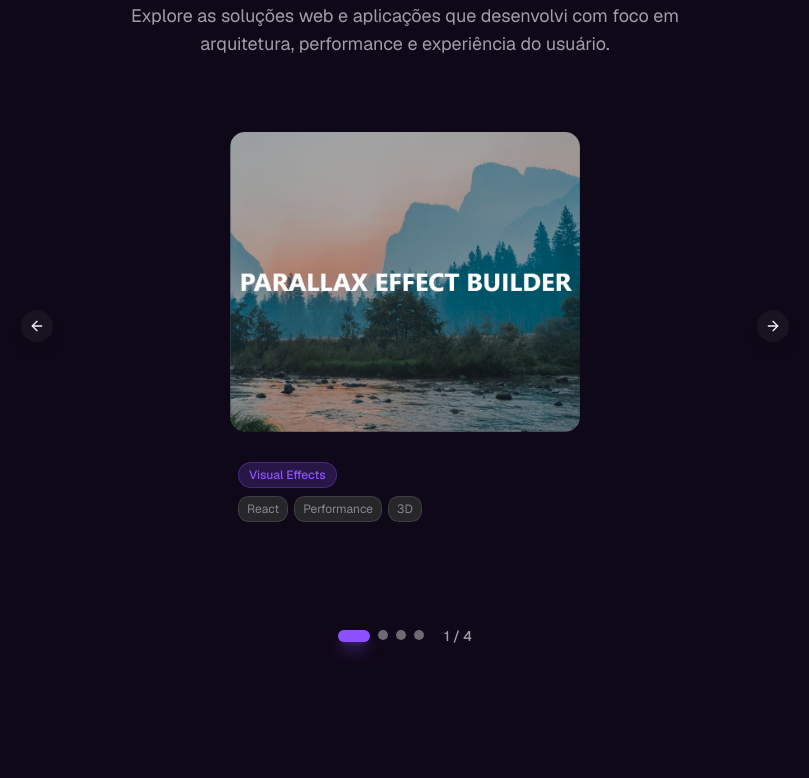
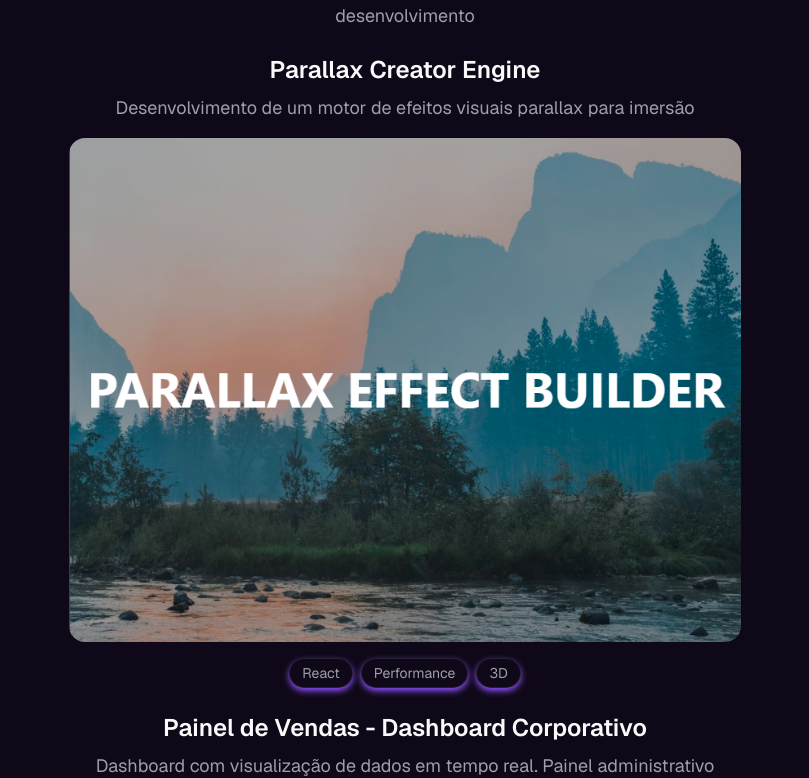
Before and after one commit to joaofelipe-dev/portfolio-joao, a Next.js app: page / in a window 1280 px wide. Shown: the part 1042-1820 px from the top of the page, without its empty margins (235-1044 px from the left). Built offline with nearby package versions, Linux system fonts and the light colour scheme.

Commit message:
Ajustados projetos

```diff
--- a/app/page.jsx
+++ b/app/page.jsx
@@ -1,6 +1,6 @@
 import { Banner } from "@/app/pages/Banner";
 import { Contato } from "@/app/pages/Contato/contato";
-import { ProjetosPage } from "@/app/pages/Projetos";
+import { Projetos } from "@/app/pages/Projetos";
 import { Skills } from "@/app/pages/Skills/skills";
 import { Sobre } from "@/app/pages/Sobre";
 import { BackgroundImage } from "@/components/BackgroundImage";
@@ -11,8 +11,8 @@ export default function Home() {
       <BackgroundImage src="/wallpaper-dark.png" alt="Imagem de fundo" />
       <div className="px-2 md:px-10">
         <Banner />
-        <Stack/>
-        <ProjetosPage />
+        <Stack />
+        <Projetos />
         <Skills />
         <Sobre />
         <Contato />
--- a/app/pages/Projetos/index.jsx
+++ b/app/pages/Projetos/index.jsx
@@ -1,2 +1 @@
-export * from "./projetospage";
 export * from "./projetos";
--- a/app/pages/Projetos/projetos.jsx
+++ b/app/pages/Projetos/projetos.jsx
@@ -1,60 +1,93 @@
 "use client";
-import TiltedCard from "@/components/ui/TiltedCard";
-import React from "react";
+import React, { useState, useEffect } from "react";
+import { motion } from "motion/react";
+import {
+  Carousel,
+  CarouselContent,
+  CarouselItem,
+  CarouselNext,
+  CarouselPrevious,
+} from "@/components/ui/carousel";
 
-export const Projetos = ({ image, title, description, href, tags = [], category = "" }) => {
+const PROJETOS_DATA = [
+  {
+    image: "/parallax.png",
+    title: "Parallax Creator Engine",
+    description:
+      "Desenvolvimento de um motor de efeitos visuais parallax para imersão",
+    href: "./",
+    tags: ["React", "Performance", "3D"],
+    category: "Visual Effects",
+  },
+  {
+    image: "/painel-vendas.png",
+    title: "Painel de Vendas - Dashboard Corporativo",
+    description:
+      "Dashboard com visualização de dados em tempo real. Painel administrativo",
+    href: "./",
+    tags: ["React", "Analytics", "Real-time"],
+    category: "Dashboard",
+  },
+  {
+    image: "/travelgram.png",
+    title: "Travelgram - Perfil de Viagens",
+    description:
+      "Desenvolvimento de um perfil de viagens com design responsivo e interativo.",
+    href: "https://joaofelipe-dev.github.io/Travelgram",
+    tags: ["React", "Responsive", "Design"],
+    category: "Social Profile",
+  },
+  {
+    image: "/pedido-papelaria.png",
+    title: "Pedidos de Papelaria - Sistema de Gestão",
+    description:
+      "Sistema de gestão de pedidos para papelaria com foco em facilidade de uso.",
+    href: "./",
+    tags: ["React", "UX", "Enterprise"],
+    category: "Management System",
+  },
+];
+
+export const Projetos = () => {
   return (
-    <div className="flex flex-col gap-3">
-      <a href={href} target="_blank">
-
-        <TiltedCard
-          imageSrc={image}
-          altText={title}
-          captionText={title}
-          containerHeight="320px"
-          containerWidth="350px"
-          imageHeight="300px"
-          imageWidth="350px"
-          rotateAmplitude={12}
-          scaleOnHover={1.2}
-          showMobileWarning={false}
-          showTooltip={true}
-          displayOverlayContent={true}
-          overlayContent={
-            <div className="flex flex-col gap-2 px-3 py-2">
-              <p className="text-xs font-semibold text-center line-clamp-2">
-                {description}
+    <div className="w-full flex flex-col items-center justify-center mx-auto px-4 py-8">
+      <h2 className="text-3xl md:text-4xl lg:text-5xl font-bold mb-4 text-foreground">
+        Portfólio de Projetos
+      </h2>
+      <p className="text-sm md:text-base lg:text-lg text-muted-foreground text-center max-w-2xl mx-auto mb-6">
+        Uma seleção de projetos que demonstram minha experiência em
+        desenvolvimento
       </p>
-            </div>
-          }
-
+      <div className="flex flex-row flex-wrap w-full gap-6 justify-center">
+        {PROJETOS_DATA.map((projeto, index) => (
+          <div
+            className="flex flex-col items-center text-center justify-between max-w-2xl h-auto aspect-4/3"
+            key={index}
+            {...projeto}
+          >
+            <h3 className="text-2xl font-semibold mb-2 text-foreground">
+              {projeto.title}
+            </h3>
+            <p className="text-lg text-muted-foreground mb-4">
+              {projeto.description}
+            </p>
+            <img
+              src={projeto.image}
+              alt={projeto.title}
+              className="w-full h-full object-cover rounded-2xl"
             />
-      </a>
-
-      {/* Project Info */}
-      <div className="px-2 py-2 flex flex-col gap-2">
-        {/* Category Badge */}
-        {category && (
-          <div className="inline-flex w-fit">
-            <span className="text-xs font-medium px-2.5 py-1 rounded-full bg-primary/20 text-primary border border-primary/30">
-              {category}
-            </span>
-          </div>
-        )}
-
-        {/* Tags */}
-        {tags && tags.length > 0 && (
-          <div className="flex flex-wrap gap-1.5">
-            {tags.map((tag, index) => (
+            <div className="flex flex-wrap gap-2 mt-4">
+              {projeto.tags.map((tag, tagIndex) => (
                 <span
-                key={index}
-                className="text-xs px-2 py-1 rounded-lg bg-muted text-muted-foreground/80 border border-muted-foreground/20 transition-all hover:bg-muted-foreground/10 hover:border-muted-foreground/40"
+                  key={tagIndex}
+                  className="bg-background border text-muted-foreground px-3 py-1 rounded-full drop-shadow-primary drop-shadow-md hover:drop-shadow-lg hover:drop-shadow-primary hover:scale-105 cursor-default text-sm"
                 >
                   {tag}
                 </span>
               ))}
             </div>
-        )}
+          </div>
+        ))}
       </div>
     </div>
   );
--- a/app/pages/Projetos/projetospage.jsx
+++ /dev/null
@@ -1,186 +0,0 @@
-"use client";
-import React, { useState, useEffect } from "react";
-import { Projetos } from "./projetos";
-import { motion } from "motion/react";
-import {
-  Carousel,
-  CarouselContent,
-  CarouselItem,
-  CarouselNext,
-  CarouselPrevious,
-} from "@/components/ui/carousel";
-
-const PROJETOS_DATA = [
-  {
-    image: "/parallax.png",
-    title: "Parallax Creator Engine",
-    description:
-      "Desenvolvimento de um motor de efeitos visuais de alta performance, utilizando manipulação direta de DOM e otimização de renderização para garantir 60 FPS em múltiplos dispositivos.",
-    href: "./",
-    tags: ["React", "Performance", "3D"],
-    category: "Visual Effects"
-  },
-  {
-    image: "/travelgram.png",
-    title: "Travelgram - Perfil de Viagens",
-    description: "Desenvolvimento de um perfil de viagens com design responsivo e interativo.",
-    href: "https://joaofelipe-dev.github.io/Travelgram",
-    tags: ["React", "Responsive", "Design"],
-    category: "Social Profile"
-  },
-  {
-    image: "/painel-vendas.png",
-    title: "Smart Sales Analytics Dash",
-    description:
-      "Arquitetura de dashboard corporativo com visualização de dados em tempo real. Implementação de persistência de estado e processamento de dados do lado do cliente para relatórios dinâmicos.",
-    href: "./",
-    tags: ["React", "Analytics", "Real-time"],
-    category: "Dashboard"
-  },
-  {
-    image: "/pedido-papelaria.png",
-    title: "Pedidos de Papelaria - Sistema de Gestão",
-    description:
-      "Solução completa de gestão de pedidos com foco em UX para alta produtividade. Sistema robusto de validação de dados e integração de fluxo de trabalho para redução de erros operacionais.",
-    href: "./",
-    tags: ["React", "UX", "Enterprise"],
-    category: "Management System"
-  },
-];
-
-export const ProjetosPage = () => {
-  const [api, setApi] = useState(null);
-  const [currentIndex, setCurrentIndex] = useState(0);
-
-  useEffect(() => {
-    if (!api) return;
-
-    setCurrentIndex(api.selectedScrollSnap());
-
-    const onSelect = () => setCurrentIndex(api.selectedScrollSnap());
-    api.on("select", onSelect);
-
-    return () => {
-      api.off("select", onSelect);
-    };
-  }, [api]);
-  return (
-    <motion.div
-      initial={{ scale: 0.5 }}
-      whileInView={{
-        scale: 1,
-        transition: {
-          duration: 0.4,
-          type: "tween",
-          ease: [0.39, 0.24, 0.3, 1],
-        },
-      }}
-      viewport={{ once: false, amount: 0.2 }}
-      id="projetos"
-      className="relative rounded-2xl
-             min-h-[100svh] md:min-h-screen
-             w-full
-             flex flex-col
-             overflow-hidden"
-    >
-
-      {/* Backlight */}
-      <motion.div
-        initial={{ opacity: 0 }}
-        whileInView={{
-          opacity: 1,
-          transition: { duration: 3, delay: 0.2, ease: "easeOut" },
-        }}
-        className="absolute inset-0
-               pointer-events-none
-               bg-transparent
-               "
-      />
-
-      {/* Conteúdo */}
-      <main
-        className="flex-1 relative z-10
-               flex flex-col
-               justify-center
-               items-center
-               py-8 md:py-12 lg:py-16
-               px-4 md:px-6 lg:px-8
-               gap-8 md:gap-10"
-      >
-
-        <div className="w-full text-center flex flex-col gap-3">
-          <h2 className="text-3xl md:text-4xl lg:text-5xl font-bold">
-            Portfólio de Projetos
-          </h2>
-
-          <p className="text-sm md:text-base lg:text-lg
-                  text-muted-foreground
-                  max-w-xl mx-auto">
-            Explore as soluções web e aplicações que desenvolvi com foco em arquitetura, performance e experiência do usuário.
-          </p>
-        </div>
-
-        <div className="w-full max-w-6xl flex items-center justify-center">
-
-          <div className="w-full max-w-2xl">
-            <Carousel
-              className="w-full"
-              opts={{
-                align: "center",
-                loop: true,
-              }}
-              orientation="horizontal"
-              setApi={setApi}
-            >
-              {/* Navigation Arrows - Desktop Only */}
-              <CarouselPrevious
-                className="hidden md:flex shrink-0 p-3 rounded-full z-20 border-none shadow-lg bg-primary/80 hover:bg-primary text-primary-foreground hover:shadow-xl transition-all duration-300"
-                aria-label="Projeto anterior"
-              />
-
-              <CarouselContent className="py-4 md:py-6">
-                {PROJETOS_DATA.map((item, index) => (
-                  <CarouselItem key={index}>
-                    <div className="flex justify-center px-2 md:px-0">
-                      <Projetos {...item} />
-                    </div>
-                  </CarouselItem>
-                ))}
-              </CarouselContent>
-
-              <CarouselNext
-                className="hidden md:flex shrink-0 p-3 rounded-full z-20 border-none shadow-lg bg-primary/80 hover:bg-primary text-primary-foreground hover:shadow-xl transition-all duration-300"
-                aria-label="Próximo projeto"
-              />
-            </Carousel>
-          </div>
-        </div>
-
-        {/* Improved Dot Indicators */}
-        <div className="flex items-center gap-3 mt-6 md:mt-8">
-          <div className="flex gap-2">
-            {PROJETOS_DATA.map((_, index) => (
-              <motion.button
-                key={index}
-                onClick={() => api && api.scrollTo(index)}
-                whileHover={{ scale: 1.2 }}
-                whileTap={{ scale: 0.95 }}
-                aria-label={`Ver projeto ${index + 1} de ${PROJETOS_DATA.length}`}
-                className={`rounded-full transition-all duration-300 ${index === currentIndex
-                  ? "w-8 h-3 bg-primary shadow-lg shadow-primary/50"
-                  : "w-2.5 h-2.5 bg-foreground/40 hover:bg-foreground/60"
-                  }`}
-              />
-            ))}
-          </div>
-
-          {/* Project Counter */}
-          <span className="text-xs md:text-sm text-muted-foreground ml-2 font-medium">
-            {currentIndex + 1} / {PROJETOS_DATA.length}
-          </span>
-        </div>
-
-      </main>
-    </motion.div>
-  );
-};
```
Lines whose indentation alone changed are shown as unchanged.
